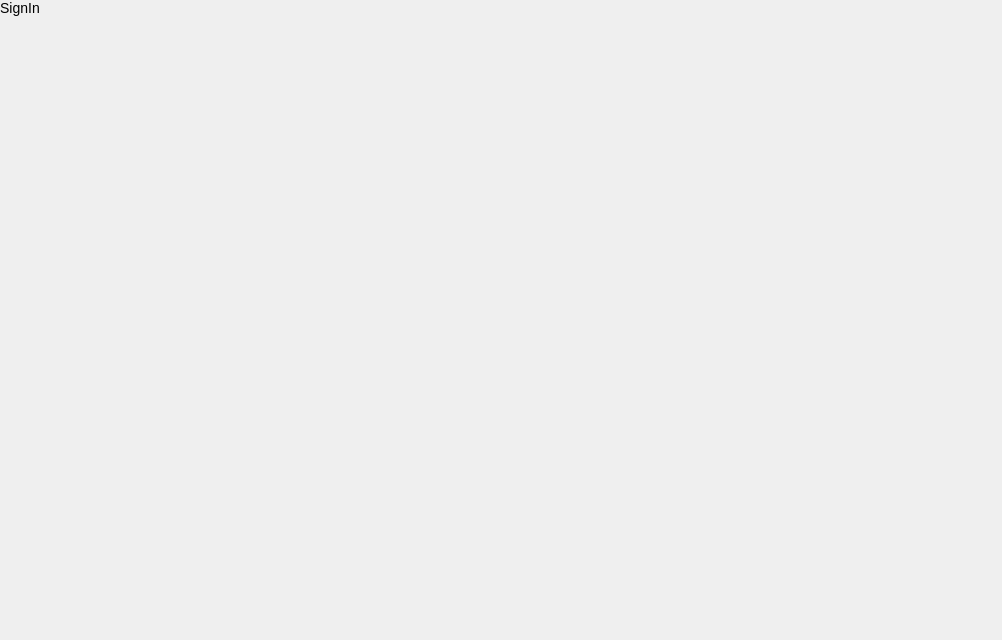
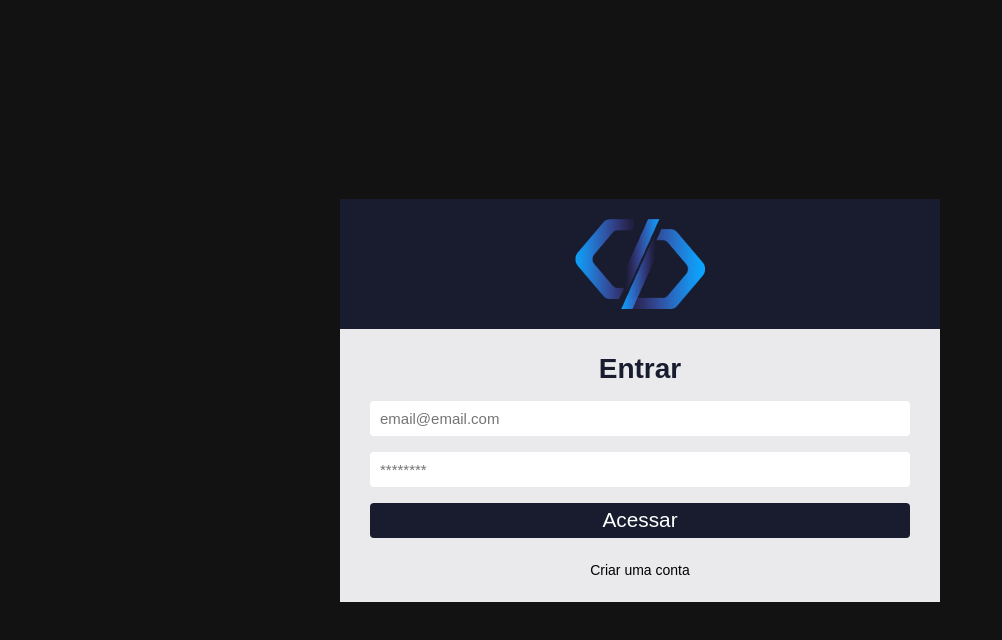
Before and after one commit to gutoamorim/helpdesk, a React (Vite) app: page / in a window 1280 px wide. Shown: the top 640 px of the page, without its empty margins (0-1002 px from the left). Built offline with nearby package versions, Linux system fonts and the light colour scheme.

Commit message:
Página de login

```diff
--- a/src/pages/SignIn/index.jsx
+++ b/src/pages/SignIn/index.jsx
@@ -1,3 +1,37 @@
+import "./signin.css";
+import logo from "../../assets/logo.png";
+import { useState } from "react";
+import { Link } from "react-router-dom";
+
 export const SignIn = () => {
-  return <div>SignIn</div>;
+  const [email, setEmail] = useState("");
+  const [password, setPassword] = useState("");
+
+  return (
+    <div className="container-center">
+      <div className="login">
+        <div className="login-area">
+          <img src={logo} alt="Logo do sistyema de chamados" />
+        </div>
+        <form>
+          <h1>Entrar</h1>
+          <input
+            type="text"
+            placeholder="email@email.com"
+            value={email}
+            onChange={(e) => setEmail(e.target.value)}
+          />
+          <input
+            type="password"
+            placeholder="********"
+            value={password}
+            onChange={(e) => setPassword(e.target.value)}
+          />
+
+          <button type="submit">Acessar</button>
+        </form>
+        <Link to="/register">Criar uma conta</Link>
+      </div>
+    </div>
+  );
 };
--- /dev/null
+++ b/src/pages/SignIn/signin.css
@@ -0,0 +1,68 @@
+.container-center {
+  height: 100vh;
+  display: flex;
+  justify-content: center;
+  align-items: center;
+  background-color: #121212;
+  padding: 0 12px;
+}
+
+.login {
+  background-color: #eaeaec;
+  width: 600px;
+  display: flex;
+  flex-direction: column;
+  align-items: center;
+  justify-content: center;
+}
+
+.login-area {
+  background-color: #181c2e;
+  width: 100%;
+  display: flex;
+  justify-content: center;
+}
+
+.login-area img {
+  width: 170px;
+  height: 130px;
+  padding: 20px;
+}
+
+form {
+  margin-top: 1.5rem;
+  width: 90%;
+  display: flex;
+  flex-direction: column;
+}
+
+form h1 {
+  text-align: center;
+  margin-bottom: 1rem;
+  color: #181c2e;
+}
+
+.login input {
+  margin-bottom: 1rem;
+  height: 35px;
+  border-radius: 4px;
+  border: 0;
+  padding: 10px;
+  font-size: 15px;
+  border-color: #ffffff;
+}
+
+form button {
+  height: 35px;
+  border: 0;
+  border-radius: 4px;
+  color: #ffffff;
+  background-color: #181c2e;
+  font-size: 1.3rem;
+}
+
+.login a {
+  margin: 1.5rem 0;
+  color: #000000;
+  cursor: pointer;
+}
--- a/src/pages/SignUp/index.jsx
+++ b/src/pages/SignUp/index.jsx
@@ -1,3 +1,3 @@
 export const SignUp = () => {
-  return <div>SignUp</div>;
+  return <div>Página de cadastro</div>;
 };
```
